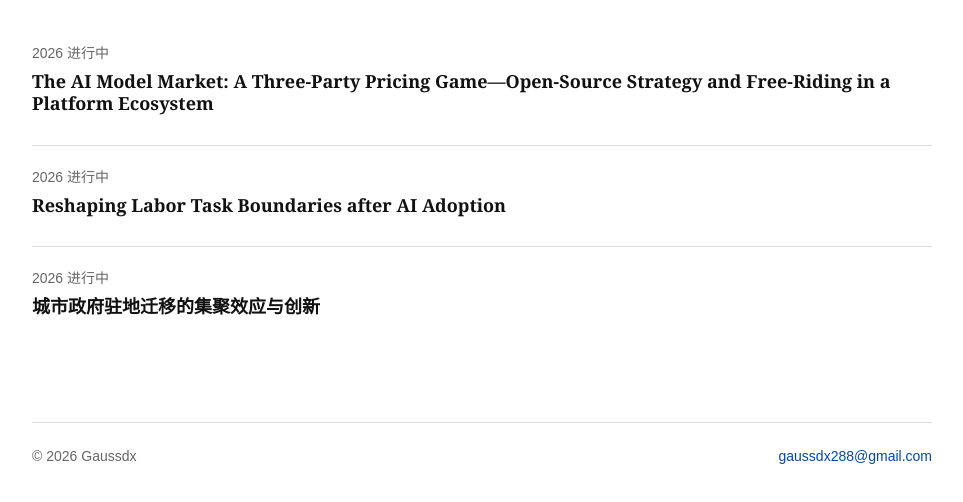
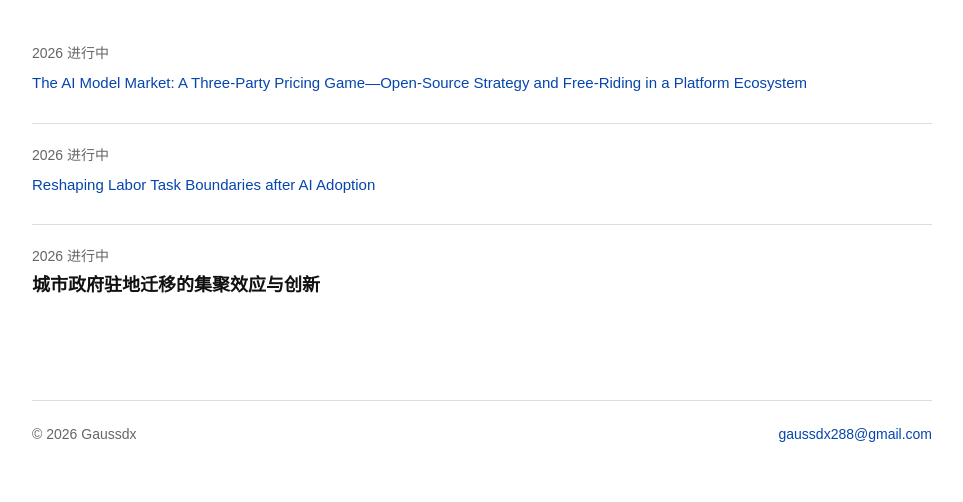
Before and after one commit to gaussdx/gaussdx.github.io, a website built with Vite: page research.html in a window 1280 px wide. Shown: the part 208-710 px from the top of the page, without its empty margins (158-1121 px from the left). Built offline with nearby package versions, Linux system fonts and the light colour scheme.

Commit message:
Add research title links to abstract pages

```diff
--- a/research.html
+++ b/research.html
@@ -32,14 +32,14 @@
         <article class="research-item">
           <div>
             <p class="meta">2026 进行中</p>
-            <h2>The AI Model Market: A Three-Party Pricing Game—Open-Source Strategy and Free-Riding in a Platform Ecosystem</h2>
+            <h2><a href="/research/ai-model-market.html" target="_blank" rel="noopener noreferrer">The AI Model Market: A Three-Party Pricing Game—Open-Source Strategy and Free-Riding in a Platform Ecosystem</a></h2>
           </div>
         </article>
 
         <article class="research-item">
           <div>
             <p class="meta">2026 进行中</p>
-            <h2>Reshaping Labor Task Boundaries after AI Adoption</h2>
+            <h2><a href="/research/labor-task-boundaries.html" target="_blank" rel="noopener noreferrer">Reshaping Labor Task Boundaries after AI Adoption</a></h2>
           </div>
         </article>
 
```
